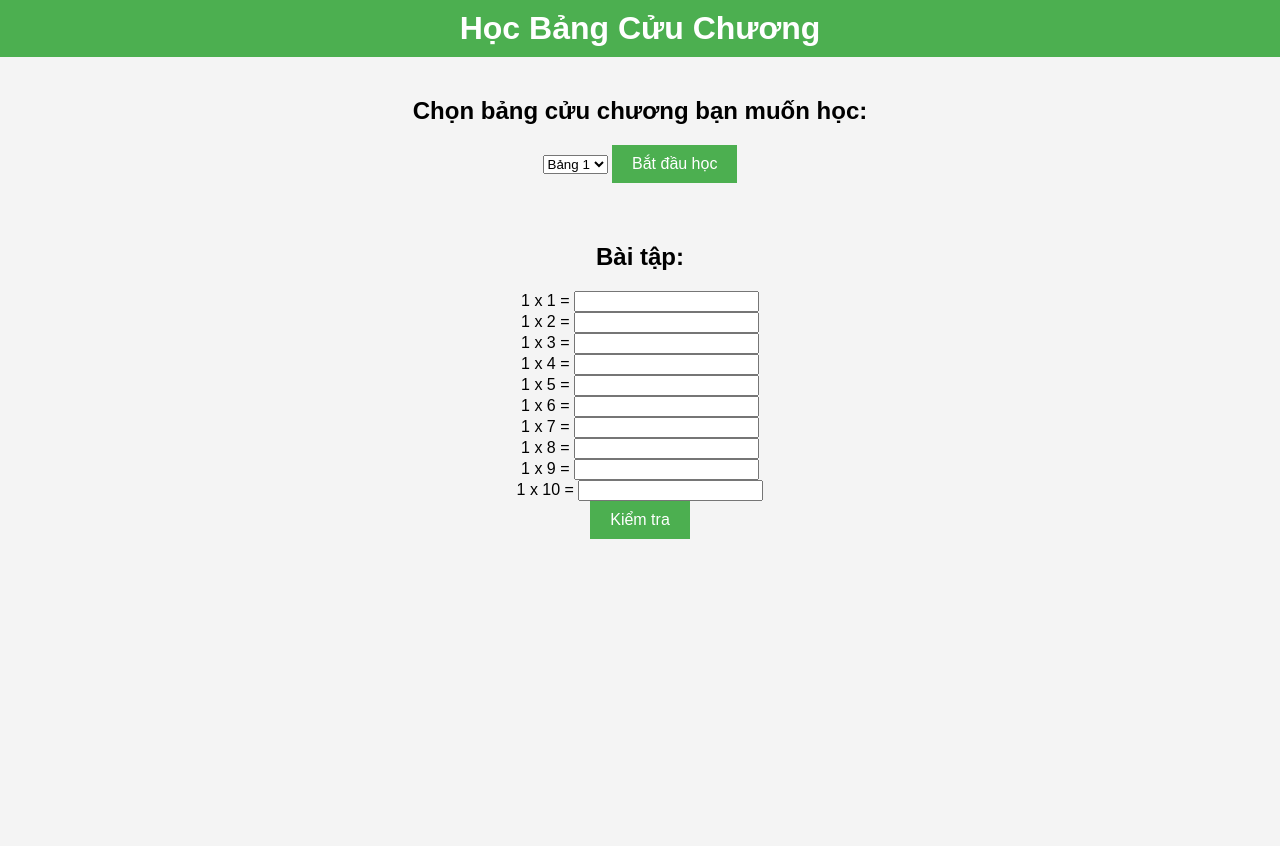
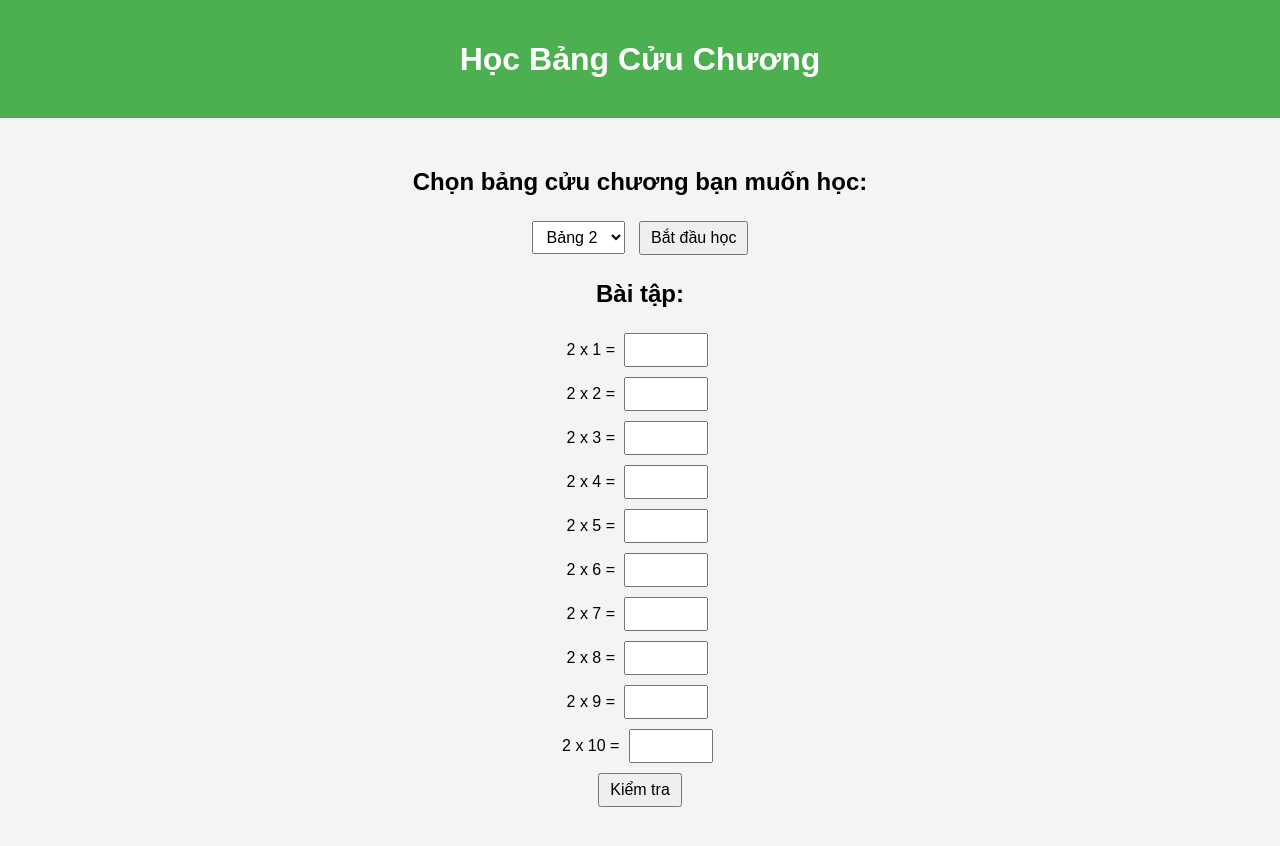
Before and after one commit to 1pongcq1/toanlop3, a plain HTML site: page index.html in a window 1280 px wide. Both pictures are taken after a click on the button "Bắt đầu học". Before the commit the page ends 800 px from the top, so only its background shows below. Drawn offline with Linux system fonts and the light colour scheme.

Commit message:
Add files via upload

```diff
--- a/index.html
+++ b/index.html
@@ -2,19 +2,18 @@
 <html lang="vi">
 <head>
   <meta charset="UTF-8">
-    <meta name="viewport" content="width=device-width, initial-scale=1.0">
   <title>Học Bảng Cửu Chương</title>
-    <link rel="stylesheet" href="styles.css">
+  <link rel="stylesheet" href="style.css">
 </head>
 <body>
   <header>
     <h1>Học Bảng Cửu Chương</h1>
   </header>
 
-    <div class="content">
+  <main>
+    <div class="chon-bang">
       <h2>Chọn bảng cửu chương bạn muốn học:</h2>
-        <select id="tableSelect">
-            <option value="1">Bảng 1</option>
+      <select id="bang">
         <option value="2">Bảng 2</option>
         <option value="3">Bảng 3</option>
         <option value="4">Bảng 4</option>
@@ -24,19 +23,17 @@
         <option value="8">Bảng 8</option>
         <option value="9">Bảng 9</option>
       </select>
-        <button onclick="startQuiz()">Bắt đầu học</button>
+      <button onclick="batDau()">Bắt đầu học</button>
     </div>
 
-    <div id="quizContainer" style="display: none;">
+    <div class="bai-tap" id="bai-tap" style="display: none;">
       <h2>Bài tập:</h2>
-        <div id="quiz"></div>
-        <button onclick="checkAnswers()">Kiểm tra</button>
+      <div id="cau-hoi"></div>
+      <button onclick="kiemTraKetQua()">Kiểm tra</button>
     </div>
 
-    <div id="resultContainer" style="display: none;">
-        <h2>Kết quả</h2>
-        <div id="result"></div>
-    </div>
+    <div class="ket-qua" id="ket-qua"></div>
+  </main>
 
   <script src="script.js"></script>
 </body>
--- a/script.js
+++ b/script.js
@@ -1,33 +1,44 @@
-function startQuiz() {
-    let table = document.getElementById("tableSelect").value;
-    document.getElementById("quizContainer").style.display = "block";
-    let quiz = document.getElementById("quiz");
-    quiz.innerHTML = "";
+function batDau() {
+  const bang = parseInt(document.getElementById("bang").value);
+  const cauHoiDiv = document.getElementById("cau-hoi");
+  cauHoiDiv.innerHTML = "";
 
-    for (let i = 1; i <= 10; i++) {
-        let question = document.createElement("div");
-        question.innerHTML = `
-            <label for="q${i}">${table} x ${i} = </label>
-            <input type="number" id="q${i}" />
-        `;
-        quiz.appendChild(question);
-    }
+  for (let i = 1; i <= 10; i++) {
+    const row = document.createElement("div");
+    row.innerHTML = `
+      ${bang} x ${i} = <input type="number" id="answer-${i}" />
+    `;
+    cauHoiDiv.appendChild(row);
+  }
+
+  document.getElementById("bai-tap").style.display = "block";
+  document.getElementById("ket-qua").innerHTML = "";
 }
 
-function checkAnswers() {
-    let table = document.getElementById("tableSelect").value;
-    let correct = 0;
+function kiemTraKetQua() {
+  let dung = 0;
+  const ketQuaDiv = document.getElementById("ket-qua");
+  ketQuaDiv.innerHTML = "";
+  const bang = parseInt(document.getElementById("bang").value);
 
-    for (let i = 1; i <= 10; i++) {
-        let userAnswer = document.getElementById(`q${i}`).value;
-        let correctAnswer = table * i;
+  for (let i = 1; i <= 10; i++) {
+    const input = document.getElementById(`answer-${i}`);
+    const dapAn = parseInt(input.value);
+    const dungSo = bang * i;
 
-        if (parseInt(userAnswer) === correctAnswer) {
-            correct++;
-        }
+    const resultLine = document.createElement("p");
+    if (dapAn === dungSo) {
+      resultLine.innerHTML = `✅ ${bang} x ${i} = ${dapAn} (Đúng)`;
+      resultLine.style.color = "green";
+      dung++;
+    } else {
+      resultLine.innerHTML = `❌ ${bang} x ${i} = ${dapAn || "?"} (Sai, đúng là ${dungSo})`;
+      resultLine.style.color = "red";
     }
+    ketQuaDiv.appendChild(resultLine);
+  }
 
-    document.getElementById("quizContainer").style.display = "none";
-    document.getElementById("resultContainer").style.display = "block";
-    document.getElementById("result").innerHTML = `Bạn đúng ${correct}/10 câu hỏi.`;
+  const tongKet = document.createElement("h3");
+  tongKet.textContent = `🎯 Bạn đúng ${dung}/10 câu.`;
+  ketQuaDiv.appendChild(tongKet);
 }
--- /dev/null
+++ b/style.css
@@ -0,0 +1,35 @@
+body {
+  font-family: Arial, sans-serif;
+  text-align: center;
+  background-color: #f4f4f4;
+  margin: 0;
+  padding: 0;
+}
+
+header {
+  background-color: #4CAF50;
+  color: white;
+  padding: 20px;
+}
+
+main {
+  padding: 30px;
+}
+
+select, button, input {
+  font-size: 16px;
+  margin: 5px;
+  padding: 6px 10px;
+}
+
+input {
+  width: 60px;
+}
+
+h1, h2 {
+  margin-bottom: 20px;
+}
+
+#ket-qua {
+  margin-top: 20px;
+}
```
Lines whose indentation alone changed are shown as unchanged.
